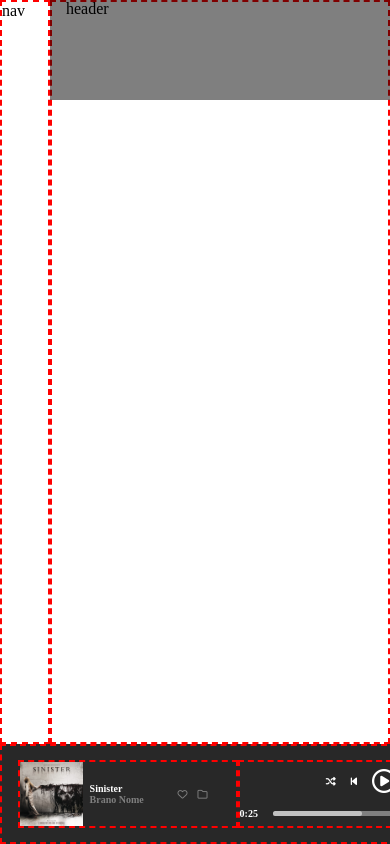
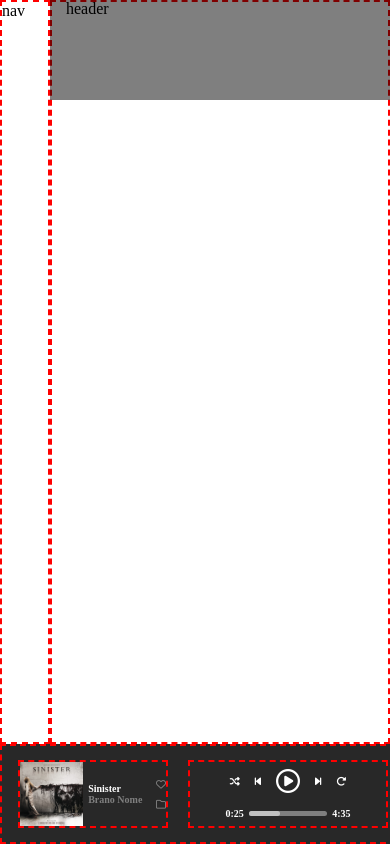
Before and after one commit to RodiaGiordano/html-css-spotifyweb, a plain HTML site: page index.html in a window 390 px wide. Drawn offline with Linux system fonts and the light colour scheme.

Commit message:
style: add footer >576 responsive

```diff
--- a/css/style.css
+++ b/css/style.css
@@ -143,7 +143,7 @@ footer{
     align-items: center;
     width: 992px;
     margin: 0 auto;
-    gap: 50px;
+    gap: 100px;
 }
 
 
@@ -199,7 +199,6 @@ footer{
     align-items: center;
     color: #7F7F7F;
     gap: 10px;
-    width: 50%;
 }
 
 
@@ -234,19 +233,20 @@ footer{
 .time-bar{
     display: flex;
     align-items: center;
-    gap: 15px;
-
+    justify-content: center;
+    gap: 10px;
 
 }
 
 .time-bar .bar{
-    flex-grow: 1;
+    width: 80%;
     height: 5px;
     border-radius: 15px;
     background-color: #7F7F7F;
 }
 
 .bar> .bar.minute{
+
     width: 40%;
     background-color: #c1c1c1;
 }
@@ -278,7 +278,7 @@ footer{
 
 /*************
 * RESPONSIVE *
-X-Small <576px - Small ≥576px - Medium ≥768px - Large ≥992px
+X-Small <576px - Small ≥576px - Medium >768px - Large >992px
 **************/
 
 /* ***LARGE*** */
@@ -293,7 +293,7 @@ X-Small <576px - Small ≥576px - Medium ≥768px - Large ≥992px
 @media screen and (max-width: 768px){
     #footer> .container{
         max-width: 768px;
-        gap: 0px;
+        gap: 50px;
     }
 
 
@@ -304,12 +304,33 @@ X-Small <576px - Small ≥576px - Medium ≥768px - Large ≥992px
 
 /* ***SMALL*** */
 
+@media screen and (max-width: 576px){
+    #footer> .container{
+        max-width: 576px;
+        gap: 20px;
 
+    }
+
+    #footer .col.left .icon{
+        flex-direction: column;
+    }
+
+    #footer .time-bar{
+        gap: 5px;
+    }
+
+    #footer .time-bar .bar{
+        width: 40%;
+
+    }
+
+
+}
 
 
 /* *** X-SMALL*** */
 
-@media screen and (max-width: 575px){
+@media screen and (max-width: 576px){
 
     #sidebar{
         width: 50px;
```
